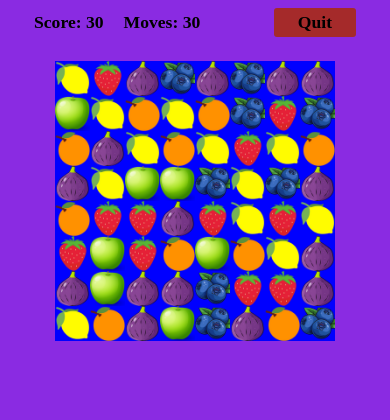
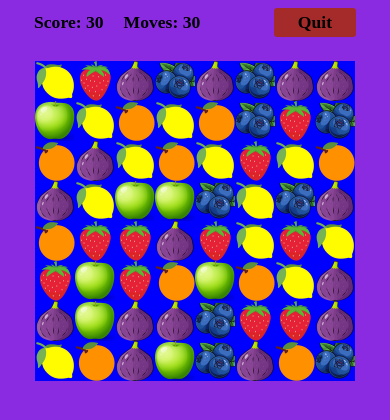
Before and after one commit to Emre-Erciyas/Crush, a Next.js app: page /Game in a window 390 px wide. Shown: the top 420 px of the page. Built offline with nearby package versions, Linux system fonts and the light colour scheme.

Commit message:
changed mobile width: 35 ->40

```diff
--- a/app/Game/Game.module.css
+++ b/app/Game/Game.module.css
@@ -215,12 +215,12 @@
         font-size: 1.1rem;
     }
     .game{
-        height:280px;
-        width:280px;
+        height:320px;
+        width:320px;
     }
     .fruit{
-        height: 35px;
-        width: 35px;
+        height: 40px;
+        width: 40px;
     }
     .vertical, .rotated45, .rotated135, .rotated225, .rotated315{
         width:10px;
--- a/app/Game/constants.js
+++ b/app/Game/constants.js
@@ -48,4 +48,4 @@ export const pineapple = {
 export const lightning = {
     src: Lightning
 }
-export const animationDuration = 9195;
+export const animationDuration = 195;
--- a/app/Game/page.js
+++ b/app/Game/page.js
@@ -34,7 +34,7 @@ export default function Game(){
     const BoardRef = React.useRef(new Array(boardLength ** 2))
 
     let screenSize = 80;
-    if(typeof window !== 'undefined') screenSize = innerWidth >= 640 ? 80:35;
+    if(typeof window !== 'undefined') screenSize = innerWidth >= 640 ? 80:40;
     const imageWidth = React.useRef(screenSize)
 
     //audioRef
@@ -615,7 +615,7 @@ export default function Game(){
     }
     React.useEffect(() => {
         function handleResize() {
-            if(typeof window !== 'undefined') imageWidth.current = window.innerWidth >= 640 ? 80: 35;
+            if(typeof window !== 'undefined') imageWidth.current = window.innerWidth >= 640 ? 80: 40;
         }
         if(typeof window !== 'undefined') window.addEventListener('resize', handleResize);
 
```
